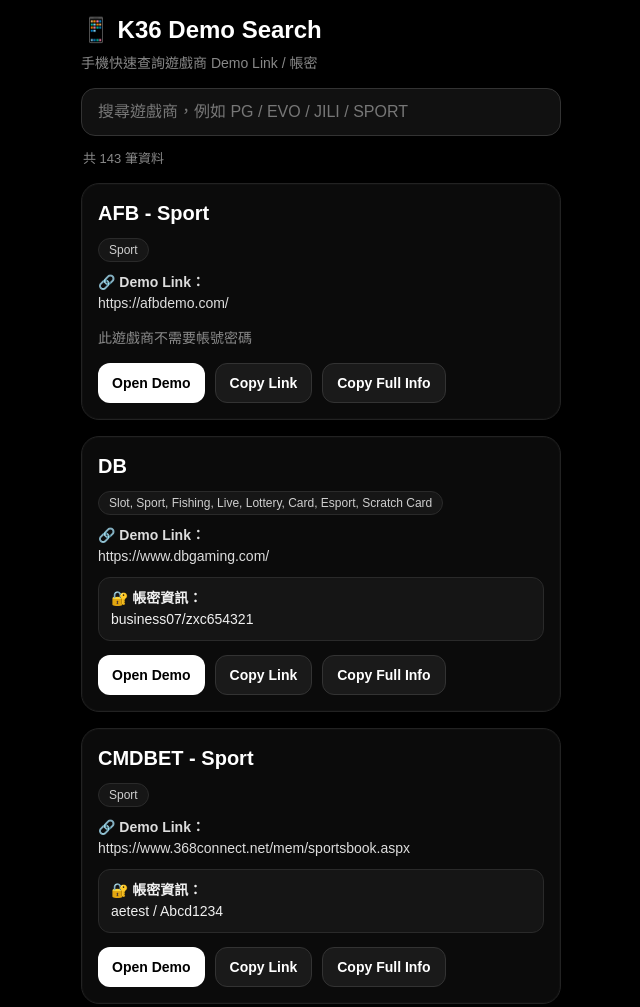
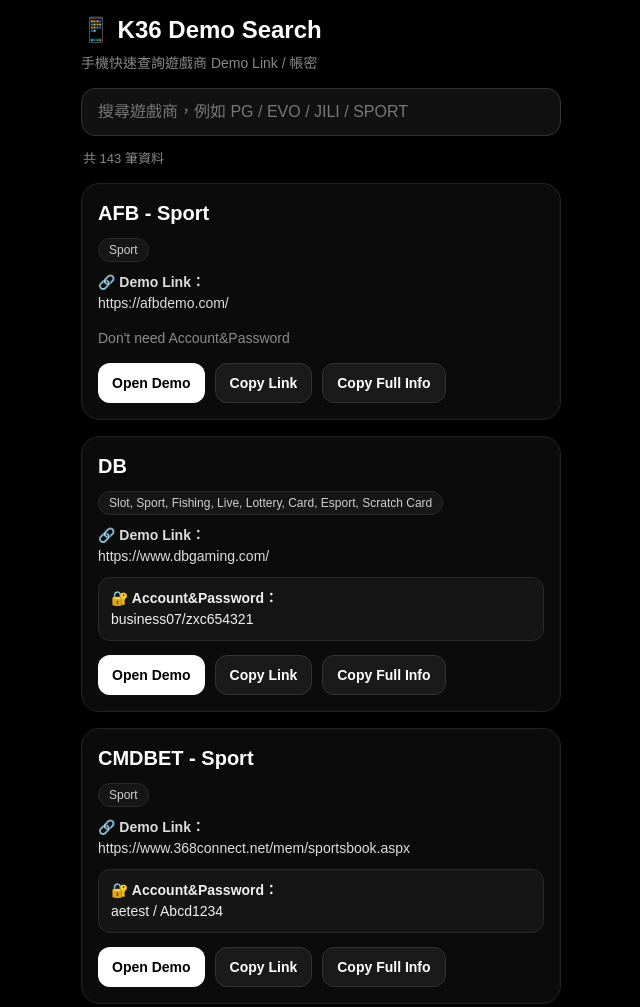
Before and after one commit to K36-demo-mobile/mobile-search, a plain HTML site: page index.html in a window 1280 px wide. Shown: the top 1007 px of the page, without its empty margins (319-959 px from the left). Drawn offline with Linux system fonts and the light colour scheme.

Commit message:
Update index.html

```diff
--- a/index.html
+++ b/index.html
@@ -210,8 +210,8 @@
           : '';
 
         const passwordHtml = v.needsPassword
-          ? `<div class="warning"><strong>🔐 帳密資訊：</strong><br>${v.passwordNote || '請查看原始備註'}</div>`
-          : `<p class="muted">此遊戲商不需要帳號密碼</p>`;
+          ? `<div class="warning"><strong>🔐 Account&Password：</strong><br>${v.passwordNote || '請查看原始備註'}</div>`
+          : `<p class="muted">Don't need Account&Password </p>`;
 
         card.innerHTML = `
           ${logoHtml}
```
